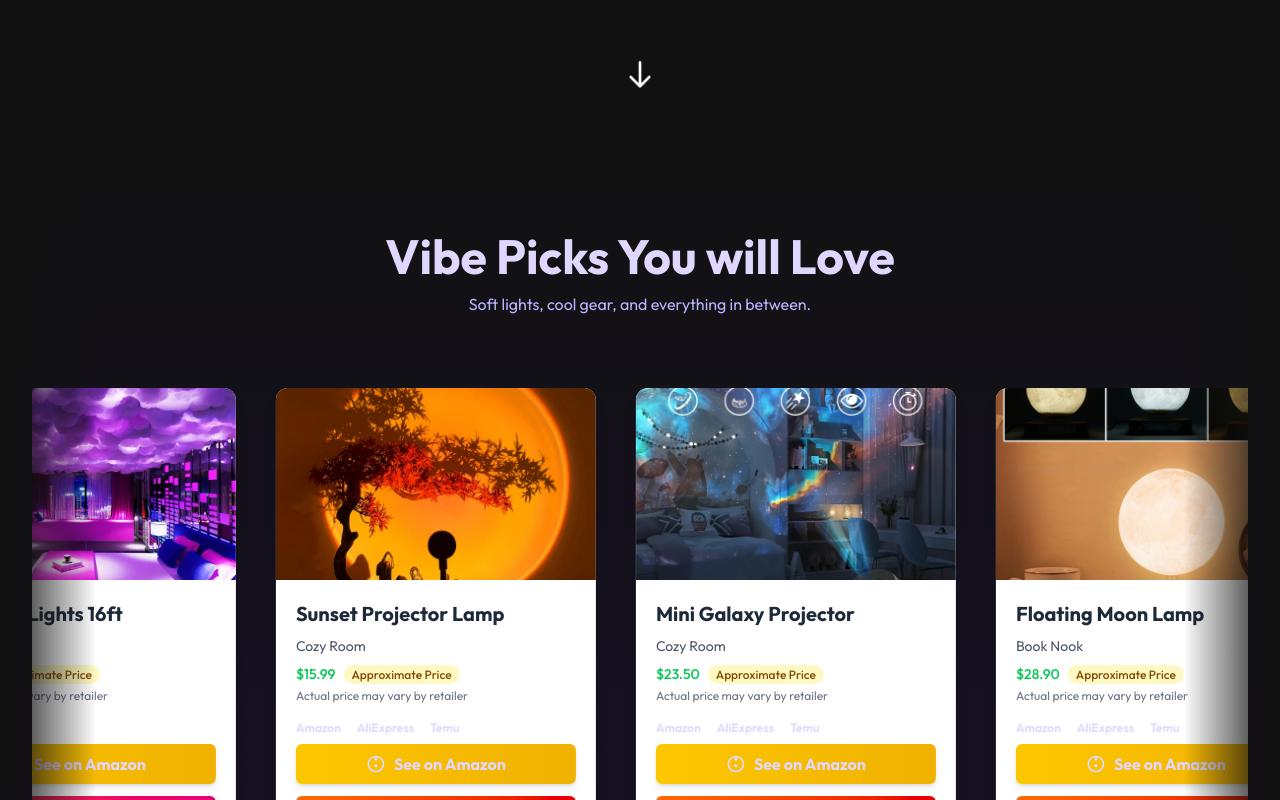
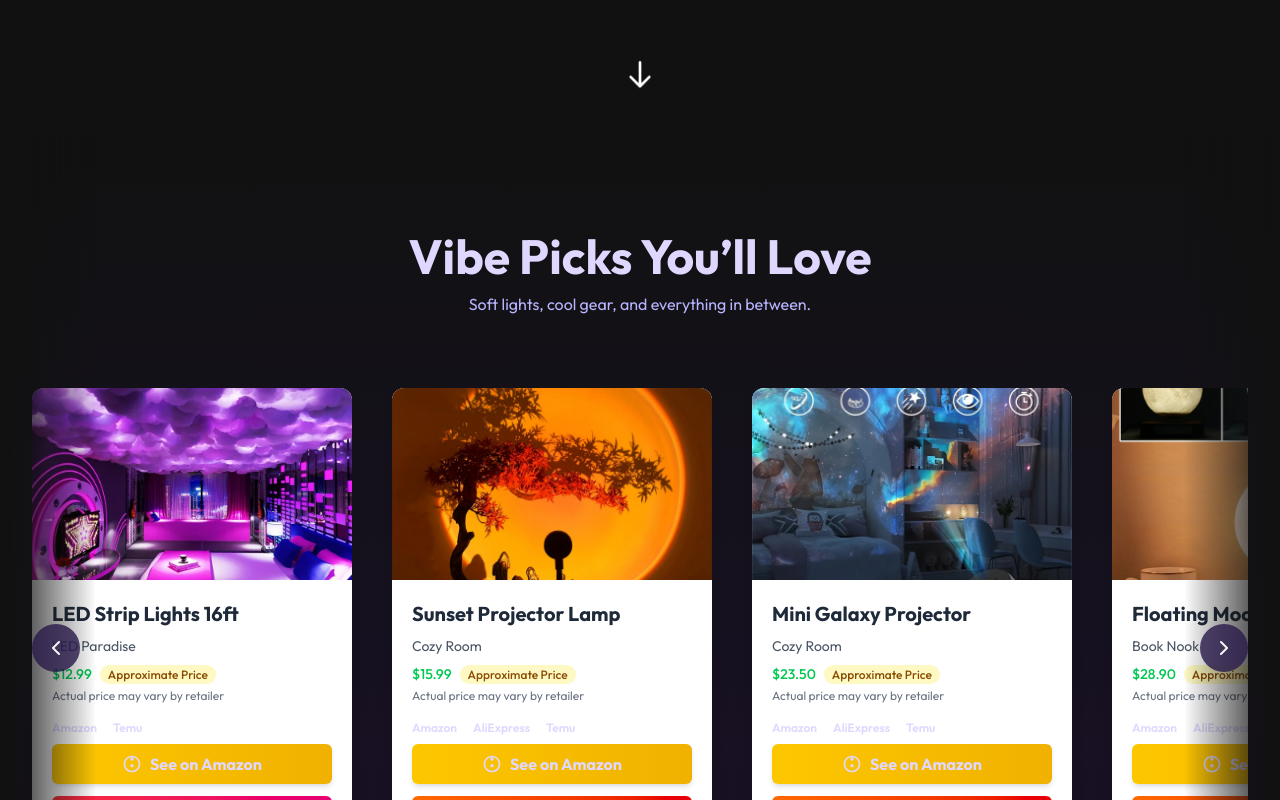
Before and after one commit to gr1shq/roomvibe, a Next.js app: page / in a window 1280 px wide. Shown: the part 620-1420 px from the top of the page. Built offline with nearby package versions, Linux system fonts and the light colour scheme.

Commit message:
slide section fixed + about page fixed + about me changed

```diff
--- a/app/(sections)/Slide.tsx
+++ b/app/(sections)/Slide.tsx
@@ -1,9 +1,12 @@
-"use client";
-import { useRef, useEffect, useState } from 'react';
+// app/(sections)/Slide.tsx
+'use client';
+
+import { useRef } from 'react';
 import { useInView } from 'react-intersection-observer';
 import { motion } from 'framer-motion';
-import ItemCard from "../(components)/ItemCard";
-import products from "../../data/products.json";
+import ItemCard from '../(components)/ItemCard';
+import products from '../../data/products.json';
+import { ChevronLeft, ChevronRight } from 'lucide-react';
 
 const Slide = () => {
   const [ref, inView] = useInView({
@@ -11,46 +14,28 @@ const Slide = () => {
     threshold: 0.3,
   });
   const containerRef = useRef<HTMLDivElement>(null);
-  const [isHovered, setIsHovered] = useState(false);
-  const [scrollPosition, setScrollPosition] = useState(0);
 
-  // Double the products for seamless looping
-  const duplicatedProducts = [...products, ...products];
+  // Scroll left/right by one card width
+  const scroll = (direction: 'left' | 'right') => {
+    if (!containerRef.current) return;
+    const cardWidth = 320 + 40; // Card width (320px) + gap (40px)
+    const scrollAmount = direction === 'left' ? -cardWidth : cardWidth;
+    containerRef.current.scrollBy({
+      left: scrollAmount,
+      behavior: 'smooth',
+    });
+  };
 
-  // Auto-scroll effect with variable speed
-  useEffect(() => {
-    if (!containerRef.current || !inView) return;
-
-    const container = containerRef.current;
-    const containerWidth = container.scrollWidth / 2;
-    let animationFrame: number;
-    const speed = 0.3; // pixels per frame - slower for elegance
-
-    const animate = () => {
-      if (!isHovered) {
-        setScrollPosition(prev => {
-          // Smooth reset when reaching the duplicate point
-          if (prev >= containerWidth) return 0;
-          return prev + speed;
-        });
-      }
-      animationFrame = requestAnimationFrame(animate);
-    };
-
-    animationFrame = requestAnimationFrame(animate);
-    return () => cancelAnimationFrame(animationFrame);
-  }, [inView, isHovered]);
-
-  // Enhanced animation variants
+  // Animation variants
   const containerVariants = {
     hidden: { opacity: 0 },
     visible: {
       opacity: 1,
       transition: {
         staggerChildren: 0.15,
-        when: "beforeChildren"
-      }
-    }
+        when: 'beforeChildren',
+      },
+    },
   };
 
   const itemVariants = {
@@ -61,17 +46,18 @@ const Slide = () => {
       scale: 1,
       transition: {
         duration: 0.7,
-        ease: [0.16, 1, 0.3, 1] // Elegant ease-out
-      }
-    }
+        ease: [0.16, 1, 0.3, 1],
+      },
+    },
   };
 
   return (
-    <div
+    <section
       ref={ref}
-      className="min-h-[60vh] bg-gradient-to-b from-[#111111] to-[#1a102a] text-[#e0d7ff] py-16 md:py-24 px-4 sm:px-6 lg:px-8 overflow-hidden relative "
+      className="min-h-[60vh] bg-gradient-to-b from-[#111111] to-[#1a102a] text-[#e0d7ff] py-16 md:py-24 px-4 sm:px-6 lg:px-8 overflow-hidden relative"
+      aria-label="Featured Products"
     >
-      {/* Subtle gradient fade on sides */}
+      {/* Subtle gradient fades on sides */}
       <div className="absolute inset-y-0 left-0 w-24 bg-gradient-to-r from-[#111111] to-transparent z-10 pointer-events-none" />
       <div className="absolute inset-y-0 right-0 w-24 bg-gradient-to-l from-[#111111] to-transparent z-10 pointer-events-none" />
 
@@ -79,35 +65,49 @@ const Slide = () => {
         className="max-w-7xl mx-auto relative"
         variants={containerVariants}
         initial="hidden"
-        animate={inView ? "visible" : "hidden"}
+        animate={inView ? 'visible' : 'hidden'}
       >
-        {/* Enhanced Heading */}
+        {/* Heading */}
         <motion.div className="text-center mb-12 md:mb-16" variants={itemVariants}>
-          <h1 className="text-3xl sm:text-4xl md:text-5xl font-bold mb-3">
-          Vibe Picks You will Love
-          </h1>
+          <h2 className="text-3xl sm:text-4xl md:text-5xl font-bold mb-3">
+            Vibe Picks You’ll Love
+          </h2>
           <p className="text-[#b8b5ff] max-w-2xl mx-auto">
-          Soft lights, cool gear, and everything in between.
+            Soft lights, cool gear, and everything in between.
           </p>
         </motion.div>
 
-        {/* Infinite Carousel */}
-        <motion.div
-          className="relative w-full overflow-x-hidden overflow-y-hidden py-2"
-          variants={containerVariants}
-        >
+        {/* Scrollable Carousel */}
+        <div className="relative">
+          {/* Navigation Buttons */}
+          <button
+            onClick={() => scroll('left')}
+            className="absolute left-0 top-1/2 transform -translate-y-1/2 bg-[#2a1a4a]/80 hover:bg-[#d367e1]/80 text-[#f5f5f5] p-3 rounded-full z-20 hidden md:block"
+            aria-label="Scroll left"
+          >
+            <ChevronLeft size={24} />
+          </button>
+          <button
+            onClick={() => scroll('right')}
+            className="absolute right-0 top-1/2 transform -translate-y-1/2 bg-[#2a1a4a]/80 hover:bg-[#d367e1]/80 text-[#f5f5f5] p-3 rounded-full z-20 hidden md:block"
+            aria-label="Scroll right"
+          >
+            <ChevronRight size={24} />
+          </button>
+
+          {/* Carousel Container */}
           <div
             ref={containerRef}
-            className="flex gap-8 md:gap-10 w-max"
-            style={{ transform: `translateX(-${scrollPosition}px)` }}
-            onMouseEnter={() => setIsHovered(true)}
-            onMouseLeave={() => setIsHovered(false)}
+            className="flex overflow-x-auto snap-x snap-mandatory scrollbar-hide gap-8 md:gap-10 py-2"
+            style={{ scrollBehavior: 'smooth' }}
           >
-            {duplicatedProducts.map((product, index) => (
+            {products.map((product, index) => (
               <motion.div
-                key={`${index}-${product.id}`}
+                key={`${product.id}-${index}`}
                 variants={itemVariants}
-                className="w-[280px] sm:w-[320px] flex-shrink-0 hover:scale-[1.02] transition-transform duration-300"
+                className="w-[280px] sm:w-[320px] flex-shrink-0 snap-start hover:scale-[1.02] transition-transform duration-300"
+                itemScope
+                itemType="https://schema.org/Product"
               >
                 <ItemCard
                   img={product.image}
@@ -118,12 +118,18 @@ const Slide = () => {
                   aliexpressLink={product.affiliateLinkAliExpress}
                   temuLink={product.affiliateLinkTemu}
                 />
+                {/* <meta itemProp="name" content={product.name} />
+                <meta itemProp="image" content={product.image} />
+                <meta itemProp="offers" itemScope itemType="https://schema.org/Offer">
+                  <meta itemProp="price" content={product.price.toString()} />
+                  <meta itemProp="priceCurrency" content="USD" />
+                </meta> */}
               </motion.div>
             ))}
           </div>
-        </motion.div>
+        </div>
       </motion.div>
-    </div>
+    </section>
   );
 };
 
--- a/app/(sections)/WhyRoomVibe.tsx
+++ b/app/(sections)/WhyRoomVibe.tsx
@@ -52,8 +52,8 @@ const WhyRoomVibe = () => {
     {
       title: 'Fast & Easy to Browse',
       description: 'No endless scrolling. Find your vibe fast with smooth categories and clean design.',
-      image: '/product-images/desk-shelf.webp', // Replace with actual image path
-      ctaLink: '/categories', // Assumed category page; adjust if needed
+      image: '/product-images/desk-shelf.webp',
+      ctaLink: '/categories',
       ctaText: 'Browse Categories',
     },
   ];
--- a/app/about/page.tsx
+++ b/app/about/page.tsx
@@ -64,8 +64,8 @@ const AboutPage = () => {
             <p className="text-gray-300 text-lg leading-relaxed">
               Whether you are building a dream gaming setup, a cozy study zone, or chasing that sunset lamp glow,
               RoomVibe helps you find aesthetic room decor that <span className="italic text-purple-400">feels right</span>.
-              Check out our <a href="/category/rgb-lights" className="text-purple-400 hover:underline">RGB Lights</a> or
-              read our <a href="/blog/room-vibe-ideas" className="text-purple-400 hover:underline">Room Vibe Tips</a>.
+              Check out our <a href="/categories/led-paradise" className="text-purple-400 hover:underline">RGB Lights</a> or
+              read our <a href="/vibefeed" className="text-purple-400 hover:underline">Room Vibe Tips</a>.
             </p>
           </section>
 
--- a/app/globals.css
+++ b/app/globals.css
@@ -1 +1,11 @@
 @import "tailwindcss";
+
+/* app/globals.css */
+.scrollbar-hide::-webkit-scrollbar {
+    display: none;
+  }
+
+  .scrollbar-hide {
+    -ms-overflow-style: none; /* IE and Edge */
+    scrollbar-width: none; /* Firefox */
+  }
--- a/package.json
+++ b/package.json
@@ -11,6 +11,7 @@
   "dependencies": {
     "@vercel/analytics": "^1.5.0",
     "framer-motion": "^12.7.4",
+    "lucide-react": "^0.507.0",
     "next": "15.3.1",
     "react": "^19.0.0",
     "react-dom": "^19.0.0",
```
Also changed, not shown: 2 other files (tests, documents, lock files or other folders).
